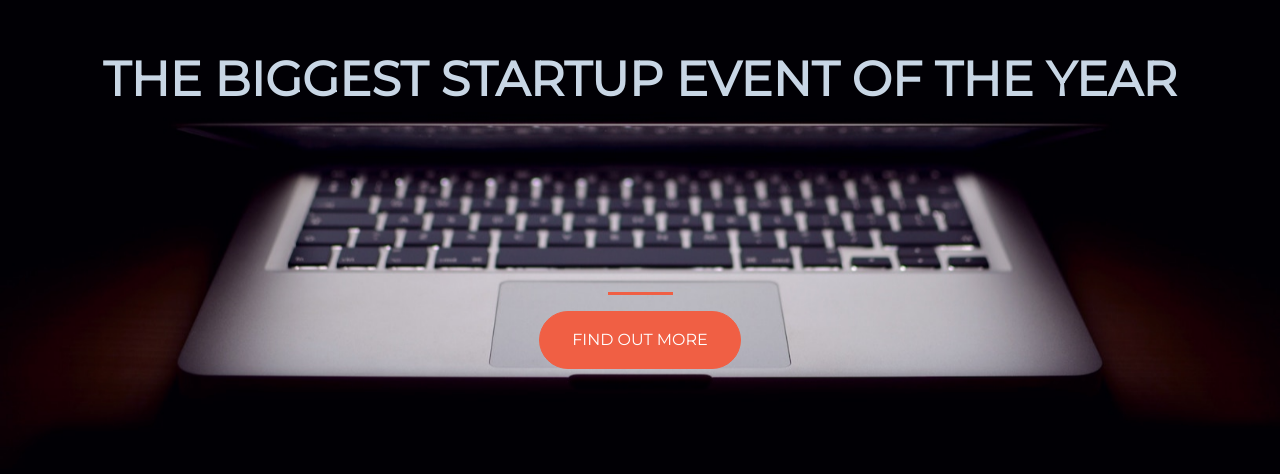
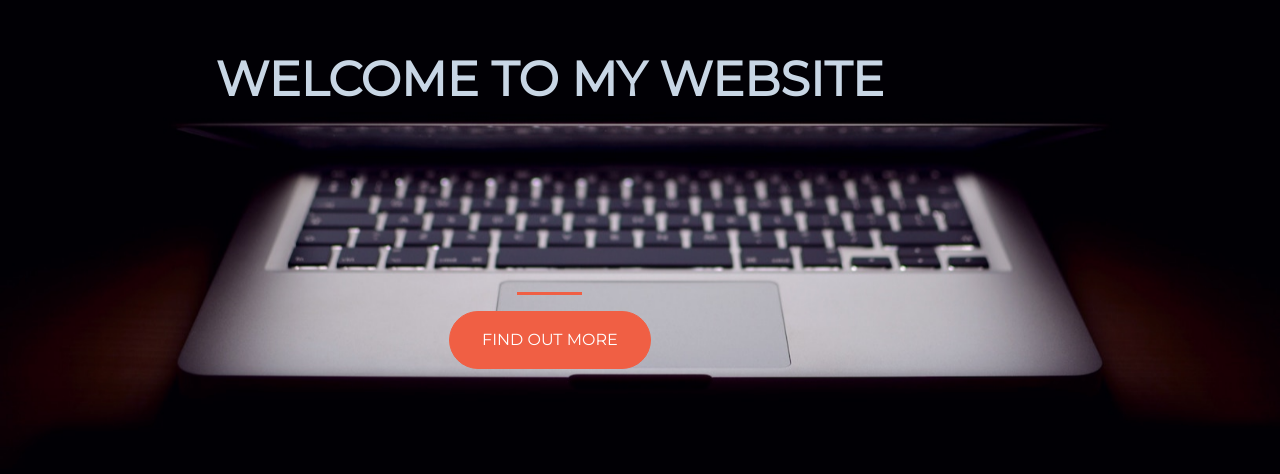
Before and after one commit to jparedes81/starup-website, a plain HTML site: page index.html in a window 1280 px wide. Shown: the part 190-664 px from the top of the page. Drawn offline with nearby package versions, Linux system fonts and the light colour scheme.

Commit message:
Update index.html

```diff
--- a/index.html
+++ b/index.html
@@ -1,7 +1,7 @@
 <!DOCTYPE html>
 <html>
   <head>
-    <title>Startup</title>
+    <title>Julio Paredes</title>
 
      <!-- Required meta tag -->
 <meta charset="utf-8">
@@ -20,7 +20,7 @@
     <div class="container d-flex align-items-center h-100">
       <div class="row">
         <header class="text-center col-12">
-   <h1 class="text-uppercase"><strong>THE BIGGEST STARTUP EVENT OF THE YEAR</strong></h1>
+   <h1 class="text-uppercase"><strong>Welcome to My Website</strong></h1>
  </header>
  <div class="buffer col-12"></div>
  <section class="text-center col-12">
```
